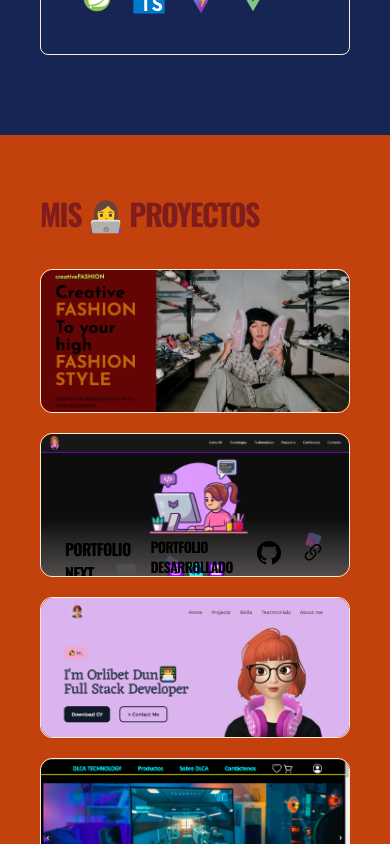
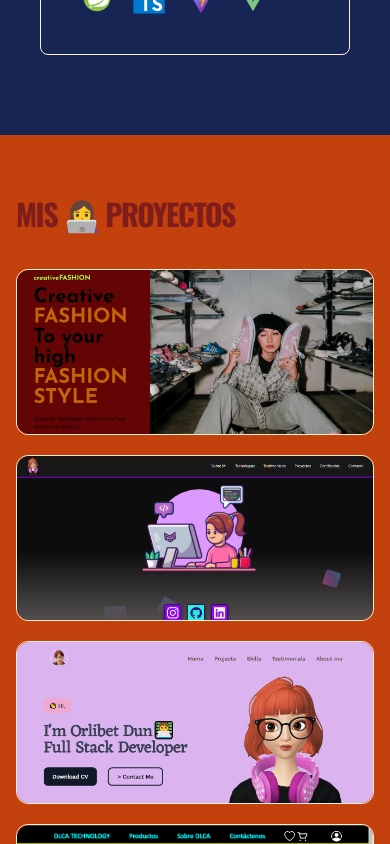
Before and after one commit to Orliluq/Portfolio-Js, a React (Vite) app: page / in a window 390 px wide. Shown: the part 1460-2304 px from the top of the page. Built offline with nearby package versions, Linux system fonts and the light colour scheme; a web font is replaced by a local one; what tailwindcss-animated would draw is missing.

Commit message:
Update Proyectos.jsx

```diff
--- a/src/Components/Proyectos/Proyectos.jsx
+++ b/src/Components/Proyectos/Proyectos.jsx
@@ -121,7 +121,7 @@ const Proyectos = () => {
 
   ];
   return (
-    <section id="proyectos" className="w-full relative bg-orange-700 px-10 lg:px-16 pt-16 lg:pt-16 pb-10 h-full overflow-hidden"
+     <section id="proyectos" className="w-full relative bg-orange-700 px-4 sm:px-10 lg:px-16 pt-16 lg:pt-16 pb-10 h-full overflow-hidden"
     >
     <motion.div   ref={ref}
       initial="hidden"
```
